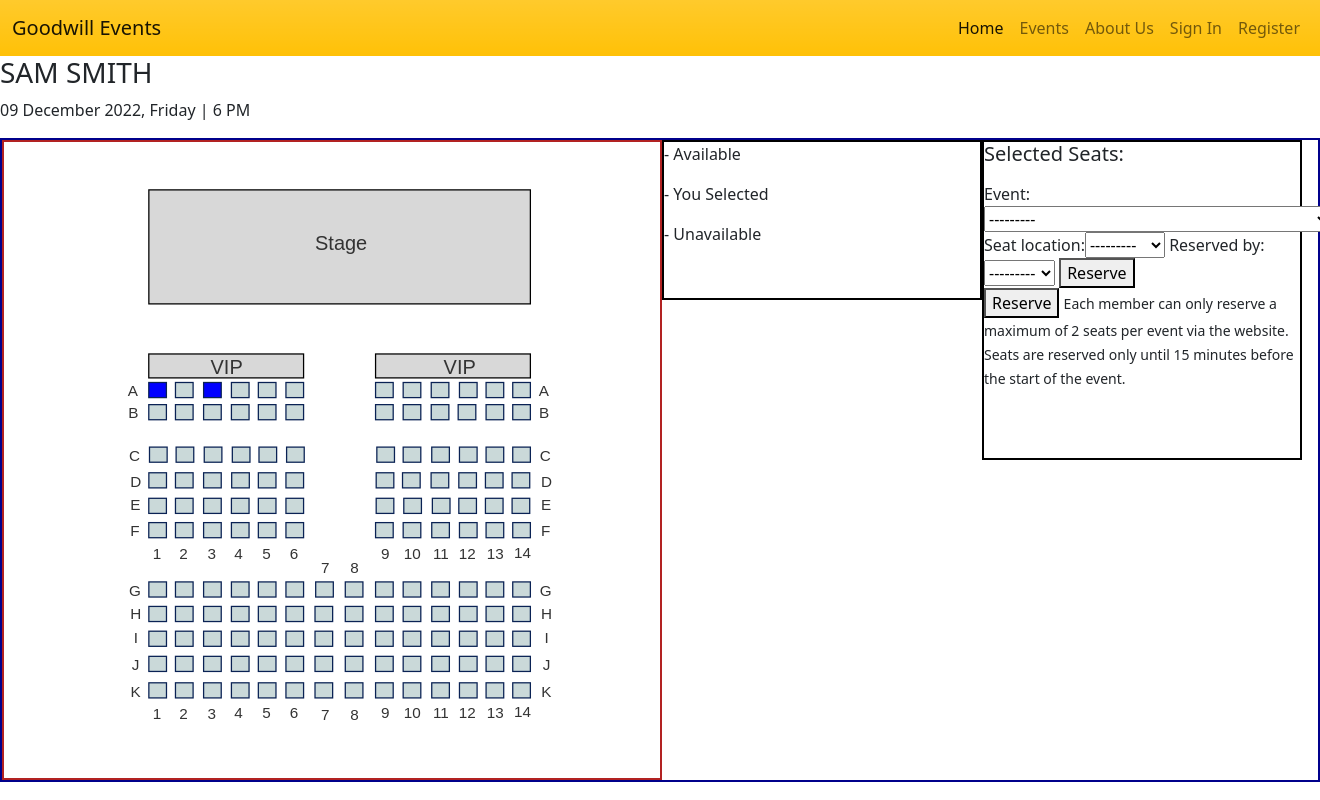
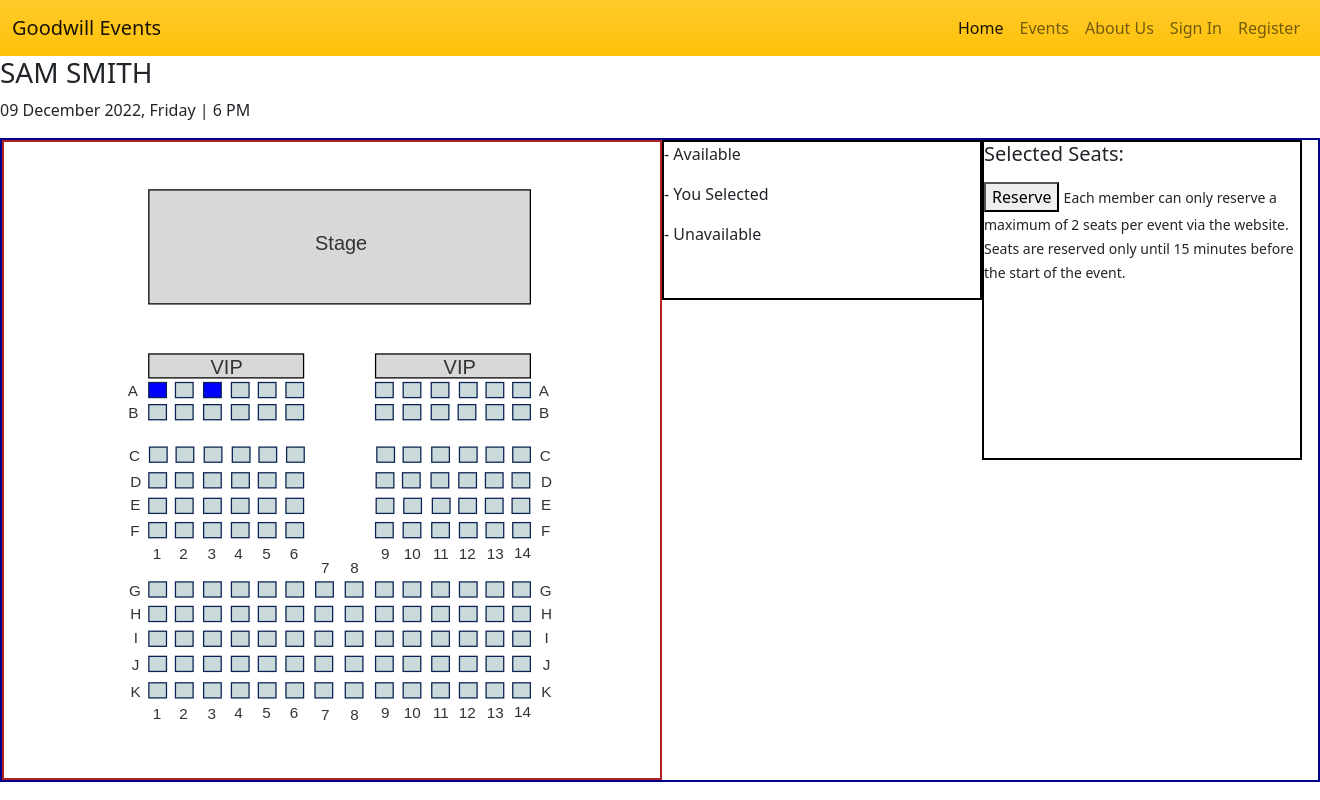
Before and after one commit to marked-gil/goodwill-events, a Django app: a page that uses seating/templates/seating/reserve-seats.html in a window 1320 px wide; the page is wider, and only the part inside the window is pictured. Run offline with Django 3.2, Linux system fonts and the light colour scheme; data comes from the database, SQL or seed files in the repository; both versions use the stored data as it was after the commit; some libraries are stand-ins or nearby versions.

Commit message:
Hide seat submission form

```diff
--- a/seating/static/seating/css/seating_style.css
+++ b/seating/static/seating/css/seating_style.css
@@ -34,3 +34,7 @@
 #data_seats {
     display: none;
 }
+
+#reserve_seat_form {
+    display: none;
+}
--- a/seating/templates/seating/reserve-seats.html
+++ b/seating/templates/seating/reserve-seats.html
@@ -310,7 +310,6 @@
         <form action="" method="POST" id="reserve_seat_form">
             {% csrf_token %}
             {{ form }}
-            <button>Reserve</button>
         </form>
 
         <button id="submit_reservation">Reserve</button>
--- a/seating/views.py
+++ b/seating/views.py
@@ -33,4 +33,4 @@ class EventSeatsView(View):
         reservation_form = SeatReserveForm(request.POST)
         if reservation_form.is_valid():
             reservation_form.save()
-        return render(request, '/', {})
+        return render(request, './seating/reserve-seats.html', {})
```
Also changed, not shown: db.sqlite3.
